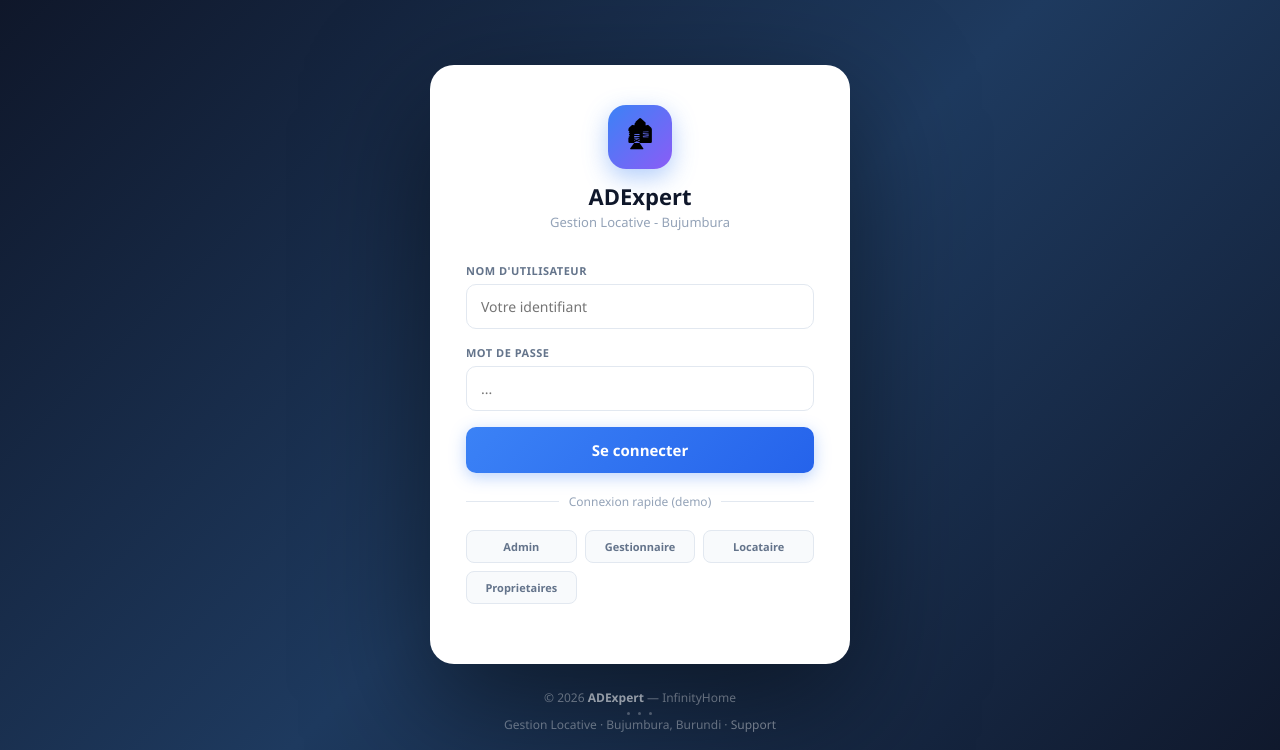
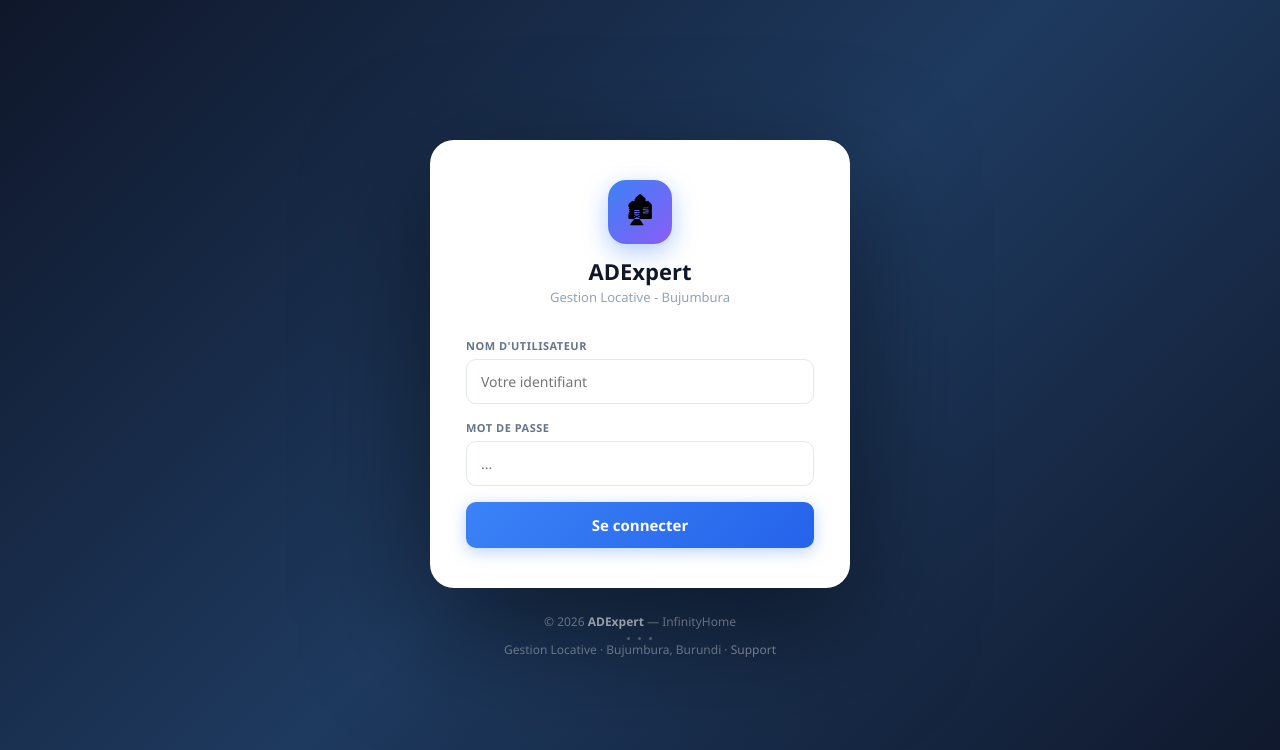
Before and after one commit to Willy-Dev239/ADEXPERTPROJECT, a Django app: page /login/ in a window 1280 px wide. Shown: the top 750 px of the page. Run offline with Django 4.2, Linux system fonts and the light colour scheme; parts of the project's set-up code (start-up, migrations or seed data) failed here and were passed over.

Commit message:
Commit7/7/2026

```diff
--- a/templates/login.html
+++ b/templates/login.html
@@ -64,13 +64,13 @@ body{font-family:'Segoe UI',system-ui,sans-serif;background:linear-gradient(135d
     <input type="password" id="password" placeholder="..." autocomplete="current-password">
   </div>
   <button class="btn" id="btn-login" onclick="doLogin()">Se connecter</button>
-  <div class="divider">Connexion rapide (demo)</div>
+  {% comment %} <div class="divider">Connexion rapide (demo)</div>
   <div class="roles">
     <div class="role-btn" onclick="fillDemo('admin','admin123')">Admin</div>
     <div class="role-btn" onclick="fillDemo('gestionnaire1','gest123')">Gestionnaire</div>
     <div class="role-btn" onclick="fillDemo('locataire1','loc123')">Locataire</div>
     <div class="role-btn" onclick="fillDemo('proprietaire1','Donella123')">Proprietaires</div>
-  </div>
+  </div> {% endcomment %}
 </div>
 
 <!-- Footer -->
```
